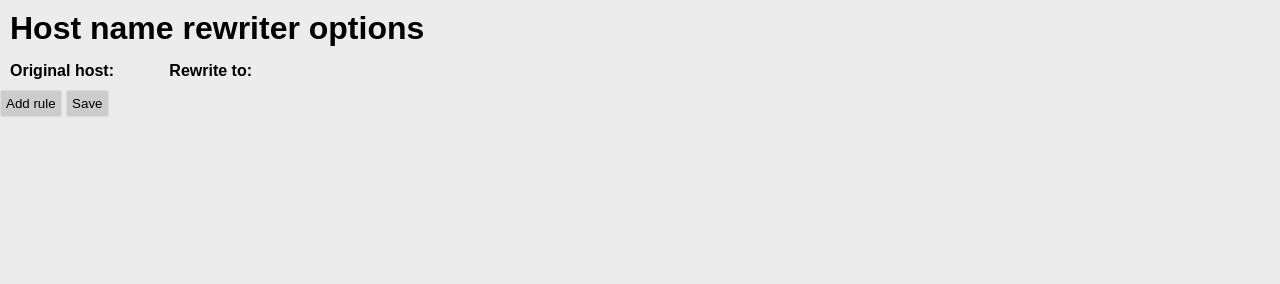
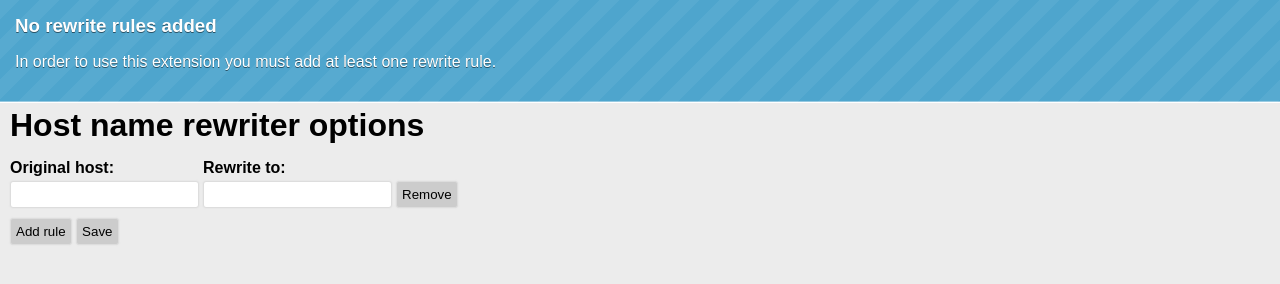
Before and after one commit to mattiaslundberg/HostNameRewriter, a browser extension: page options.html in a window 1280 px wide. Drawn offline with Linux system fonts and the light colour scheme.

Commit message:
Add user notifications when adding or removing a rewrite rule (fix #2).

```diff
--- a/css/options.css
+++ b/css/options.css
@@ -66,3 +66,62 @@ button {
 button:hover {
 	border:1px solid #CCCCCC;
 }
+
+.control {
+	margin-left: 10px;
+}
+
+/* Notifications */
+#message {
+	background-size: 40px 40px;
+	background-image: linear-gradient(135deg, rgba(255, 255, 255, .05) 25%, transparent 25%,
+					transparent 50%, rgba(255, 255, 255, .05) 50%, rgba(255, 255, 255, .05) 75%,
+					transparent 75%, transparent);
+	box-shadow: inset 0 -1px 0 rgba(255,255,255,.4);
+	width: 100%;
+	border: 1px solid;
+	color: #fff;
+	padding: 15px;
+	margin: -1px;
+	position: fixed;
+	text-shadow: 0 1px 0 rgba(0,0,0,.5);
+	animation: animate-bg 5s linear infinite;
+	top: -160px;
+}
+
+.info {
+	background-color: #4ea5cd;
+	border-color: #3b8eb5;
+}
+
+.error {
+	background-color: #de4343;
+	border-color: #c43d3d;
+}
+
+.warning {
+	background-color: #eaaf51;
+	border-color: #d99a36;
+}
+
+.success {
+	background-color: #61b832;
+	border-color: #55a12c;
+}
+
+#message > h3 {
+	margin: 0 0 5px 0;
+}
+
+.message p {
+	margin: 0;
+}
+
+@keyframes animate-bg {
+	from {
+		background-position: 0 0;
+	}
+	to {
+		background-position: -80px 0;
+	}
+}
--- a/options.js
+++ b/options.js
@@ -1,14 +1,47 @@
+var hide_timeout;
+
+function hide_message() {
+	clearTimeout(hide_timeout);
+	var top = document.getElementById("title");
+	top.style["margin-top"] = 0;
+	var message = document.getElementById("message");
+	message.innerHTML = "";
+	message.style["top"] = "-160px";
+	message.className = "";
+}
+
+function show_message(type, header, text, time) {
+	hide_message();
+	var top = document.getElementById("title");
+	top.style["margin-top"] = "107px";
+	var message = document.getElementById("message");
+	var h = document.createElement("h3");
+	h.innerHTML = header;
+	message.appendChild(h);
+	var t = document.createElement("p");
+	t.innerHTML = text;
+	message.appendChild(t);
+	message.className = type;
+	message.style["top"] = "0";
+	hide_timeout = setTimeout(function() { hide_message(); }, time * 1000);
+}
+
+
 function restore_options() {
 	chrome.storage.sync.get(function(items) {
+		var len = 0;
 		for (var key in items) {
+			len++;
 			var item = items[key];
 			add_row(null, key, item);
 		}
-		if (items.length <= 0) {
+		if (len === 0) {
 			add_row(null, null, null);
+			show_message("info", "No rewrite rules added", "In order to use this extension you must add at least one rewrite rule.", 15);
 		}
 	});
 }
+
 function add_row(event, original, target) {
 	var table = document.getElementById("urls").children[1];
 	var rowCount = table.rows.length;
@@ -32,11 +65,14 @@ function add_row(event, original, target) {
 	el.id = "row" + rowCount;
 	cell.appendChild(el);
 }
+
 function del_row(event) {
 	var row = event.target.parentNode.parentNode;
 	chrome.storage.sync.remove(row.children[0].children[0].value);
 	row.parentNode.removeChild(row);
+	show_message("success", "Successfully removed", "The removed rewrite rule have been successfully removed.", 5);
 }
+
 function save_options() {
 	var rows = document.getElementById("urls").children[1].children;
 	var store = {};
@@ -52,7 +88,11 @@ function save_options() {
 		}
 	});
 	chrome.storage.sync.set(store);
+	show_message("success", "Successfully saved", "The entered rewrite rules are successfully saved.", 5);
 }
+
+
 document.addEventListener('DOMContentLoaded', restore_options);
 document.querySelector('#save').addEventListener('click', save_options);
 document.querySelector('#add_url').addEventListener('click', add_row);
+document.querySelector('#message').addEventListener('click', hide_message);
```
